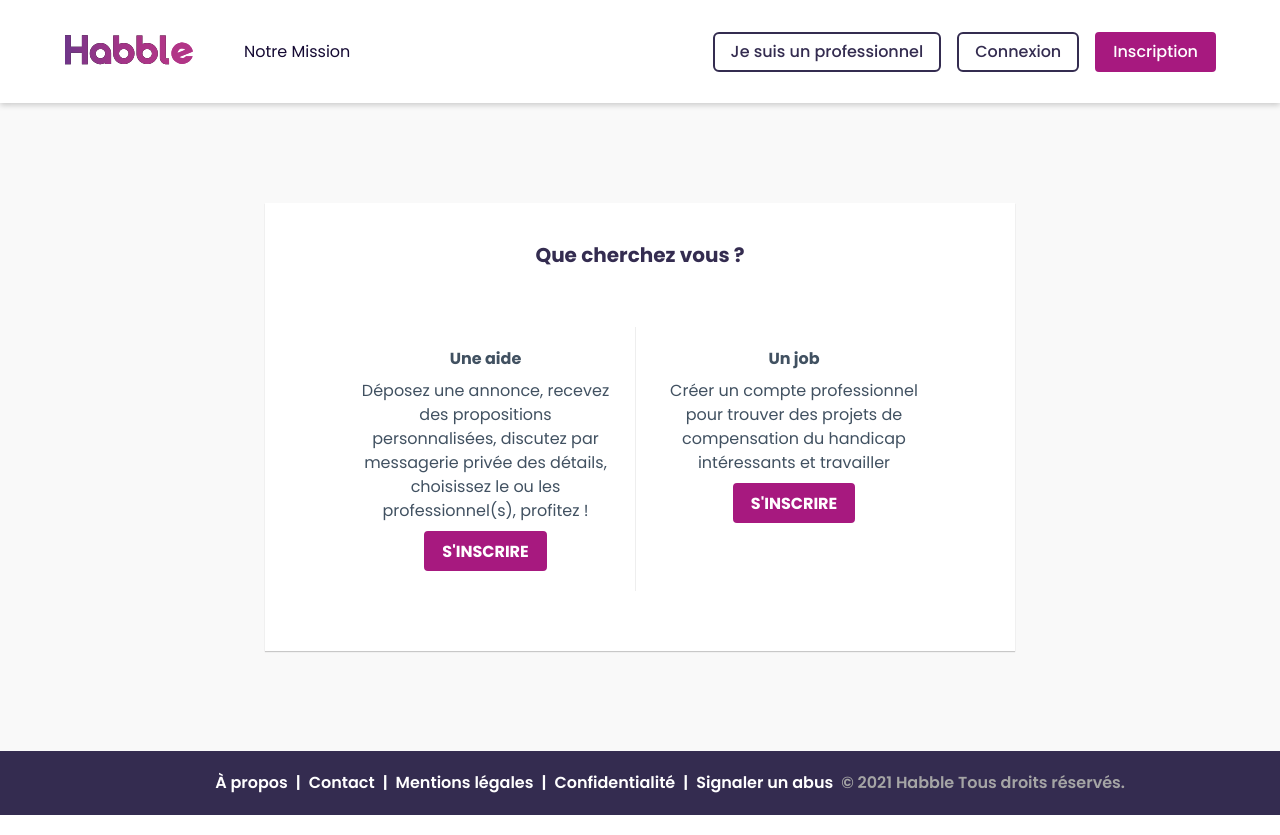
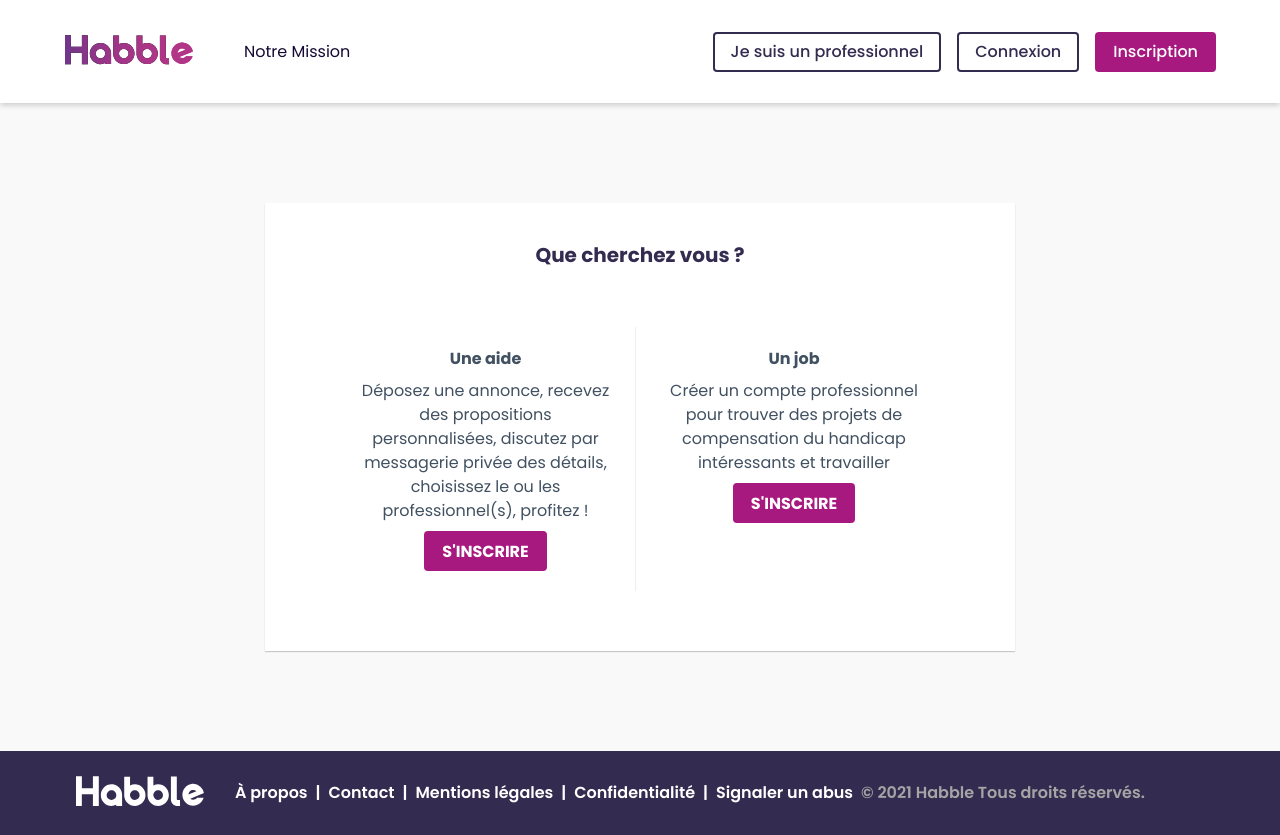
Before and after one commit to Zakari-B/Projet_WCS_3_Habble, a React (Vite) app in the folder frontend/: page /register in a window 1280 px wide. Built offline with nearby package versions, Linux system fonts and the light colour scheme.

Commit message:
added footer modif

```diff
--- a/frontend/src/components/Footer.jsx
+++ b/frontend/src/components/Footer.jsx
@@ -20,16 +20,17 @@ export default function Footer() {
         <Link to="/">
           <Img
             src={LogoImgWhite}
-            w={{ lg: "150px", base: "90px" }}
-            p={{ lg: "0 50px 0 0", base: "0px" }}
+            w={{ base: "90px", lg: "120px" }}
+            minW={{ base: "90px", lg: "150px" }}
+            p={{ lg: "0 20px 0 0", base: "0px" }}
           />
         </Link>
         <HStack
           fontSize="sm"
           fontWeight="semibold"
-          minW="fit-content"
+          minW="-webkit-fill-available"
           wrap="wrap"
-          justify="center"
+          justify={{ lg: "flex-start", base: "center" }}
         >
           <Link to="/le-projet">
             <Text color="white">À propos</Text>
--- a/frontend/src/themes/theme.js
+++ b/frontend/src/themes/theme.js
@@ -33,6 +33,7 @@ const theme = extendTheme({
     Button: {
       baseStyle: {
         fontWeight: "bold",
+        borderRadius: "4px",
       },
       variants: {
         solid_PrimaryColor: () => ({
```
Also changed, not shown: frontend/src/components/ScrollToTop.jsx (added).
